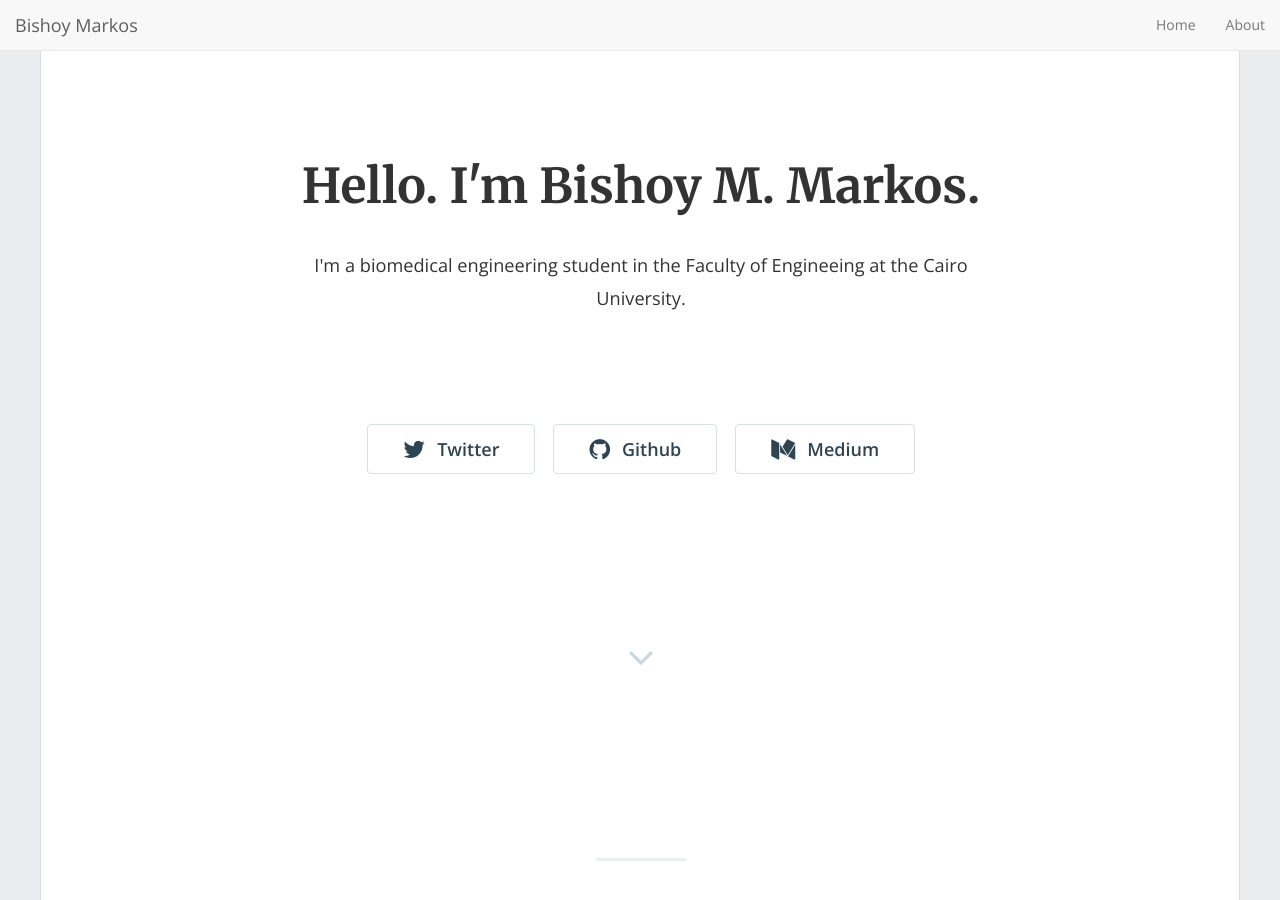
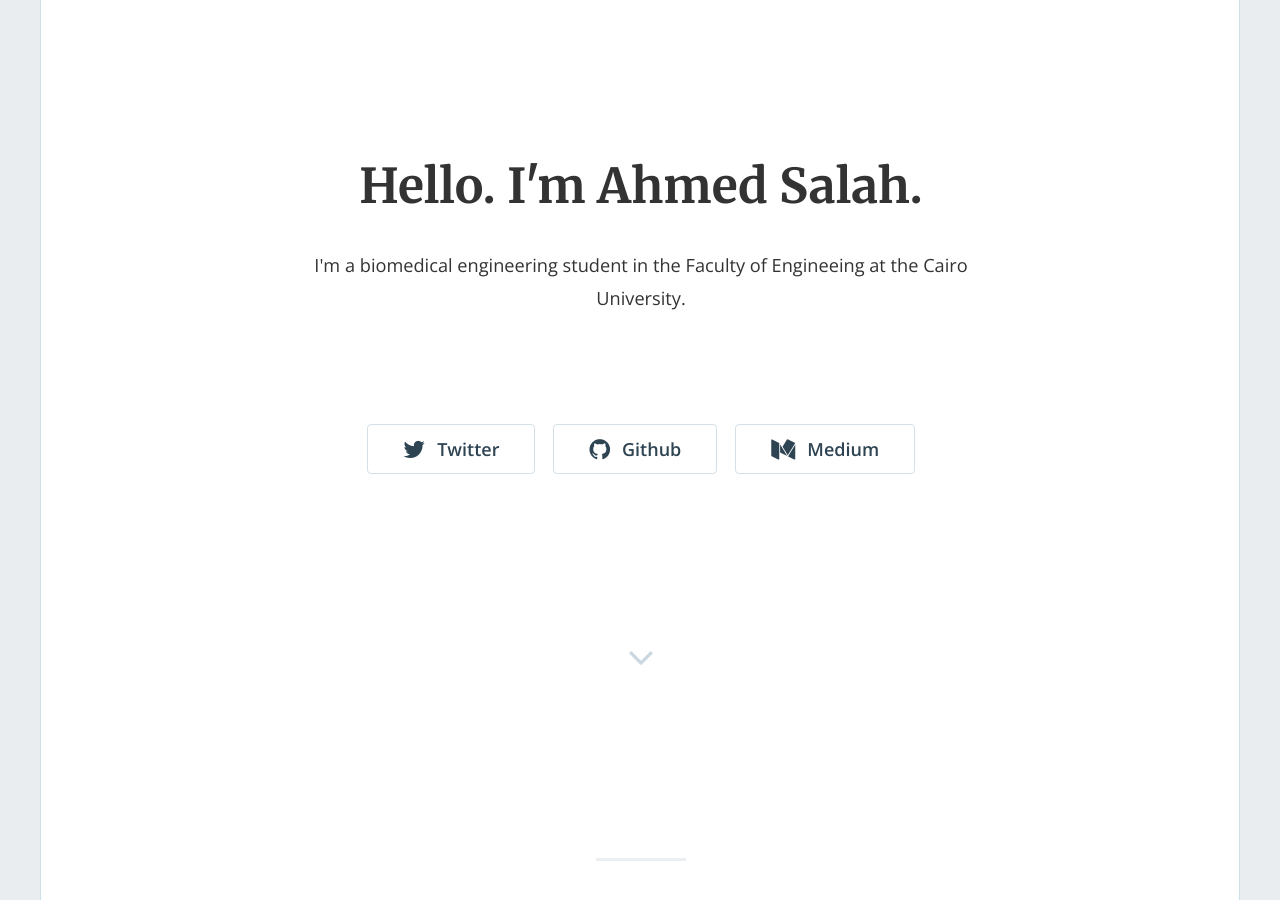
Before and after one commit to Salo7a/Salo7a.github.io, a Jekyll site: the page built from index.html, in a window 1280 px wide and 900 px high. Built offline with Jekyll 4.4.1, drawn with Linux system fonts in a browser that asks for light colours; nearby versions of some CDN libraries; library files that are not in the unit come from our copies; the list of posts is cut into pages by our own code; some of the changed text lies outside the part shown.

Commit message:
Update _config.yml

```diff
--- a/_config.yml
+++ b/_config.yml
@@ -13,14 +13,14 @@
 # you will see them accessed via {{ site.title }}, {{ site.email }}, and so on.
 # You can create any custom variable you would like, and they will be accessible
 # in the templates via {{ site.myvariable }}.
-title: "Hello. I'm Bishoy M. Markos."
-email: 'bishoymagdi626@gmail.com'
+title: "Hello. I'm Ahmed Salah."
+email: 'ahmed.shemais@ieeecusb.org'
 description: "I'm a biomedical engineering student in the Faculty of Engineeing at the Cairo University."
 baseurl: "" # the subpath of your site, e.g. /blog
-url: "bishoymagdi626.github.io" # the base hostname & protocol for your site, e.g. http://example.com
-twitter_username: 'bombomagdi'
-github_username: 'bishoymagdi626'
-facebook_username: 'bishoy m markos'
+url: "https://salo7a.github.io" # the base hostname & protocol for your site, e.g. http://example.com
+twitter_username: 'Salo7a98'
+github_username: 'Salo7a'
+facebook_username: 'Salo7a98'
 
 # Build settings
 markdown: kramdown
@@ -30,13 +30,13 @@ plugins:
 
 ### Phantom settings
 paginate: 10
-footer_text: '© 2019 Bishoy Markos'
-admin_name: 'Bishoy Markos'
+footer_text: '© 2019 Ahmed Salah'
+admin_name: 'Ahmed Salah'
 google_analytics: "UA-9999999-99" # Update with your own tracking ID
 enable_contact: false
 
 #### Phantom Navigation menu
-enable_nav: true
+enable_nav: false
 nav_item:
   - { url: '/', text: 'Home' }
   - { url: '/about', text: 'About' }
```
